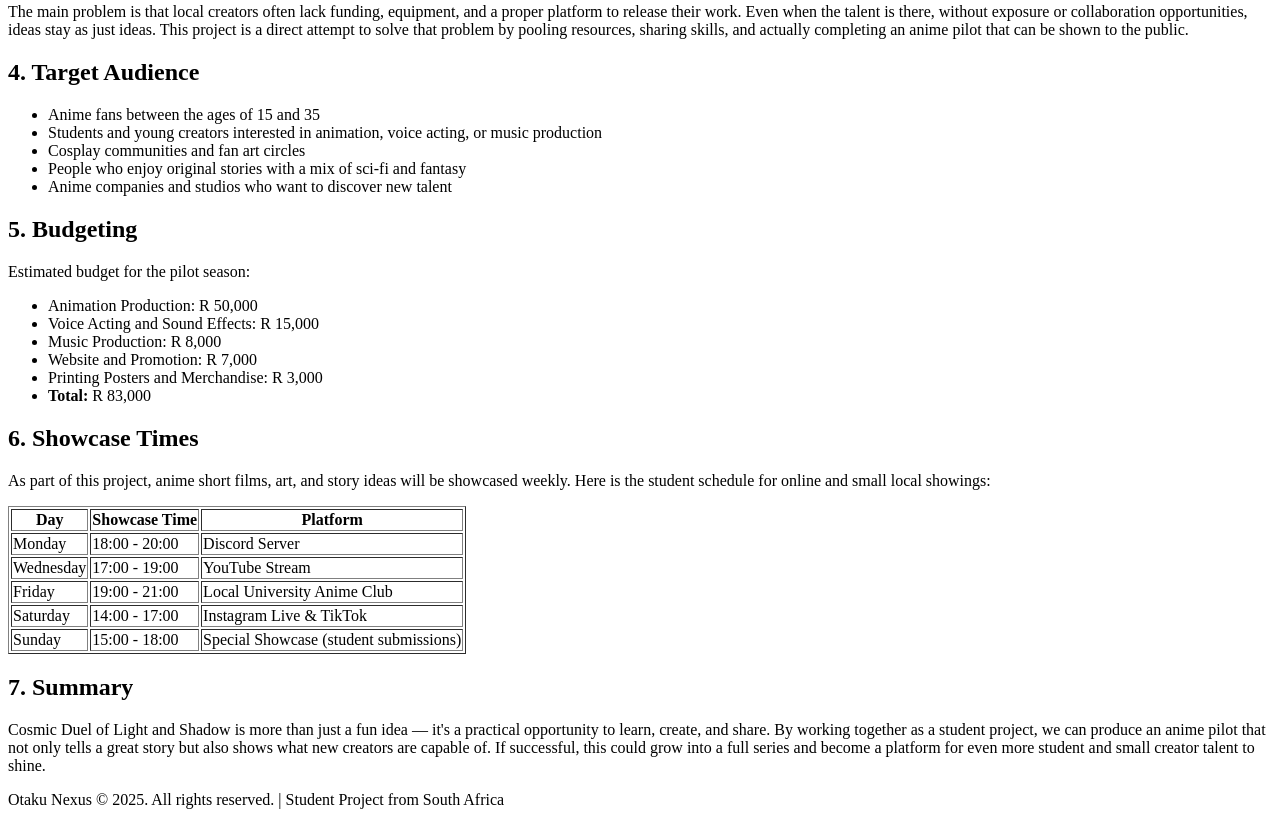
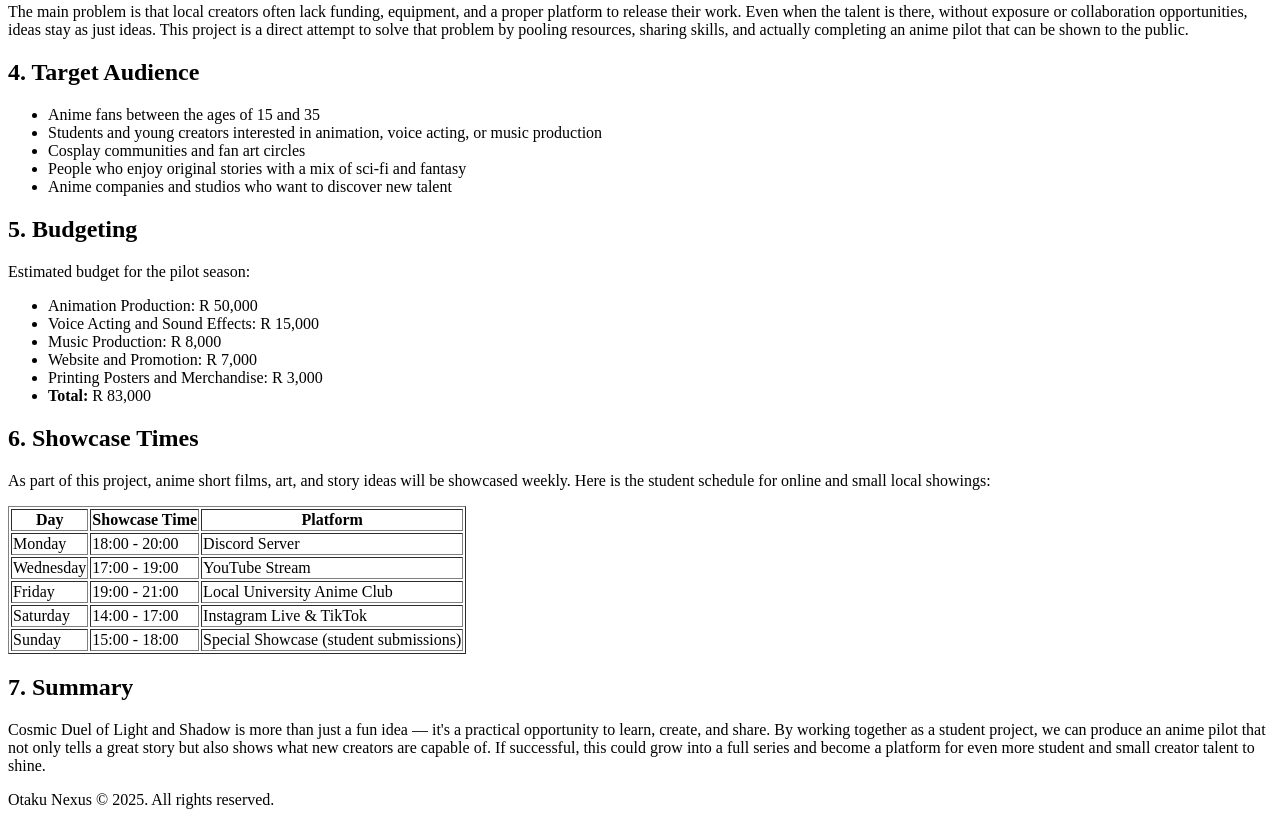
Before and after one commit to Siyabonga95-lab/Project_1_10, a plain HTML site: page index.html in a window 1280 px wide. Shown: the part 752-1569 px from the top of the page. Drawn offline with Linux system fonts and the light colour scheme.

Commit message:
part 1
part 1

```diff
--- a/index.html
+++ b/index.html
@@ -128,7 +128,7 @@
 
     <!--Footer-->
     <footer>
-        Otaku Nexus &copy; 2025. All rights reserved. | Student Project from South Africa
+        Otaku Nexus &copy; 2025. All rights reserved.
     </footer>
 </body>
 
```
